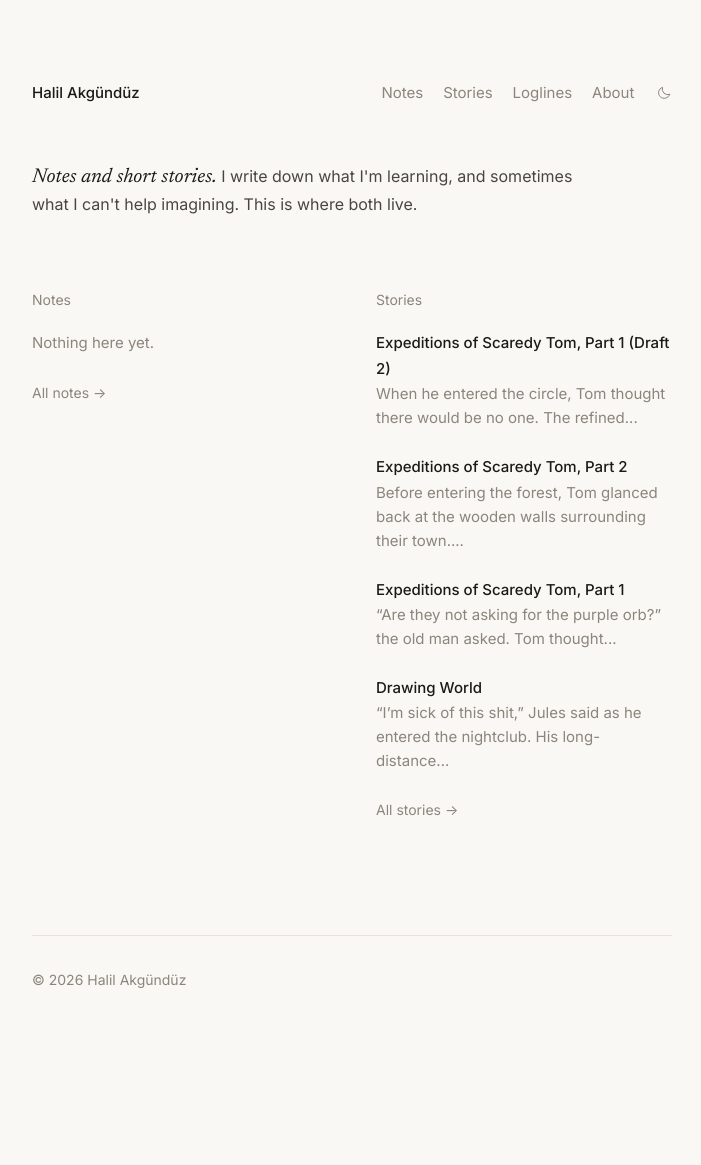
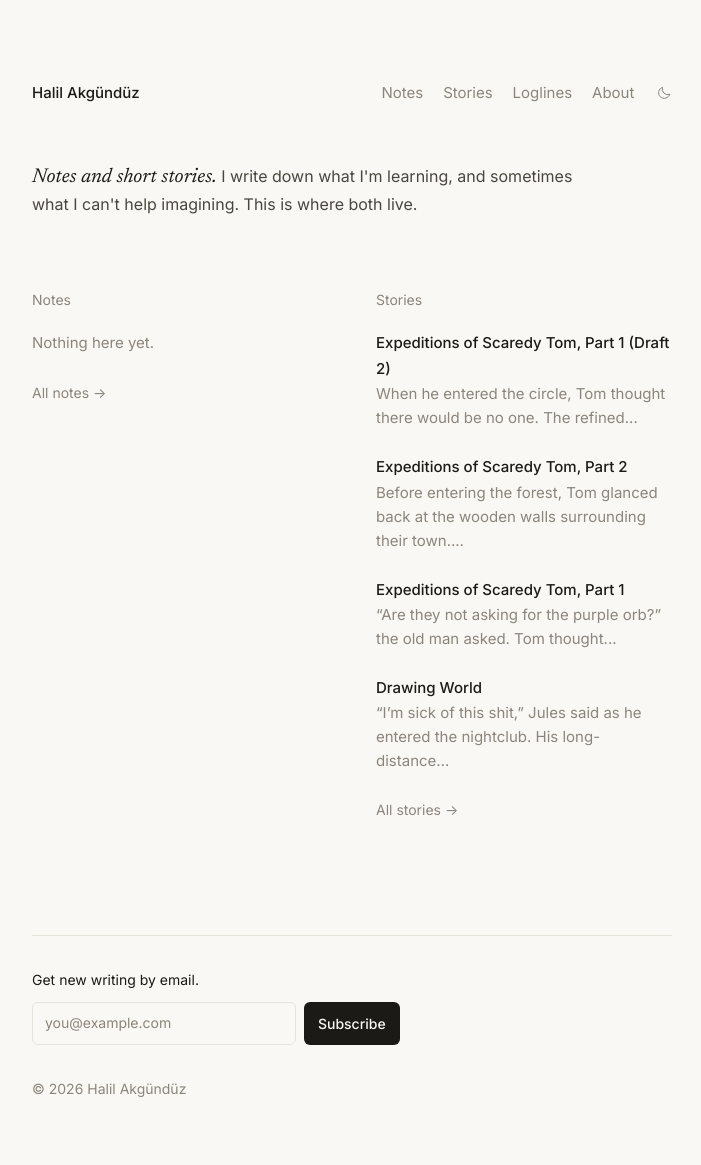
Before and after one commit to hakgunduz/hakgunduz.github.io, a Jekyll site: the page built from index.md, in a window 1280 px wide. Shown: the whole page, without its empty margins (288-989 px from the left). Built offline with Jekyll 4.4.1, drawn with Linux system fonts in a browser that asks for light colours; some web fonts are replaced; before the commit the page ends 1057 px from its top, so only the background shows below that.

Commit message:
Footer signup via Substack (broccoli pancakes)
Co-Authored-By: Claude Opus 5.5 <noreply@anthropic.com>

```diff
--- a/_config.yml
+++ b/_config.yml
@@ -1,7 +1,8 @@
 # Site settings — edit these three first.
 title: Halil Akgündüz
 description: Notes and short stories.
-buttondown_username: ""   # your Buttondown username; the subscribe form appears once this is set
+substack_url: "https://broccolipancakes.substack.com"   # newsletter for the footer signup
+buttondown_username: ""   # alternative: used only if substack_url is empty
 
 url: "https://hakgunduz.github.io"
 baseurl: ""
--- a/_includes/subscribe.html
+++ b/_includes/subscribe.html
@@ -1,4 +1,13 @@
-{% if site.buttondown_username and site.buttondown_username != "" %}
+{% comment %}Substack is used when substack_url is set; otherwise Buttondown, if configured.{% endcomment %}
+{% if site.substack_url and site.substack_url != "" %}
+<form class="subscribe" action="{{ site.substack_url }}/subscribe" method="get" target="_blank">
+  <label for="sub-email">Get new writing by email.</label>
+  <div class="subscribe-row">
+    <input id="sub-email" type="email" name="email" placeholder="you@example.com" autocomplete="email" required>
+    <button type="submit">Subscribe</button>
+  </div>
+</form>
+{% elsif site.buttondown_username and site.buttondown_username != "" %}
 <form class="subscribe" action="https://buttondown.com/api/emails/embed-subscribe/{{ site.buttondown_username }}" method="post" target="_blank">
   <label for="bd-email">Get new writing by email.</label>
   <div class="subscribe-row">
```
